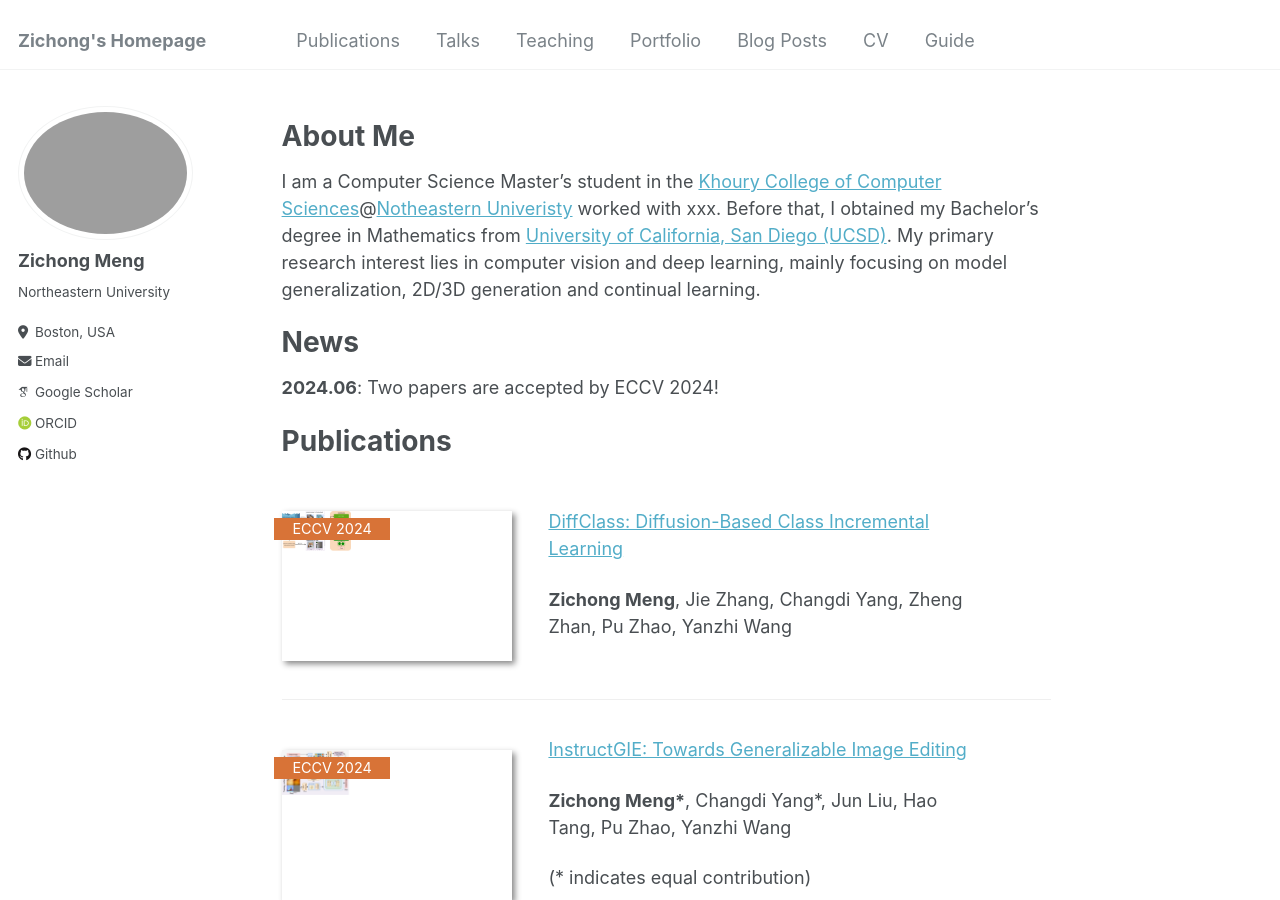
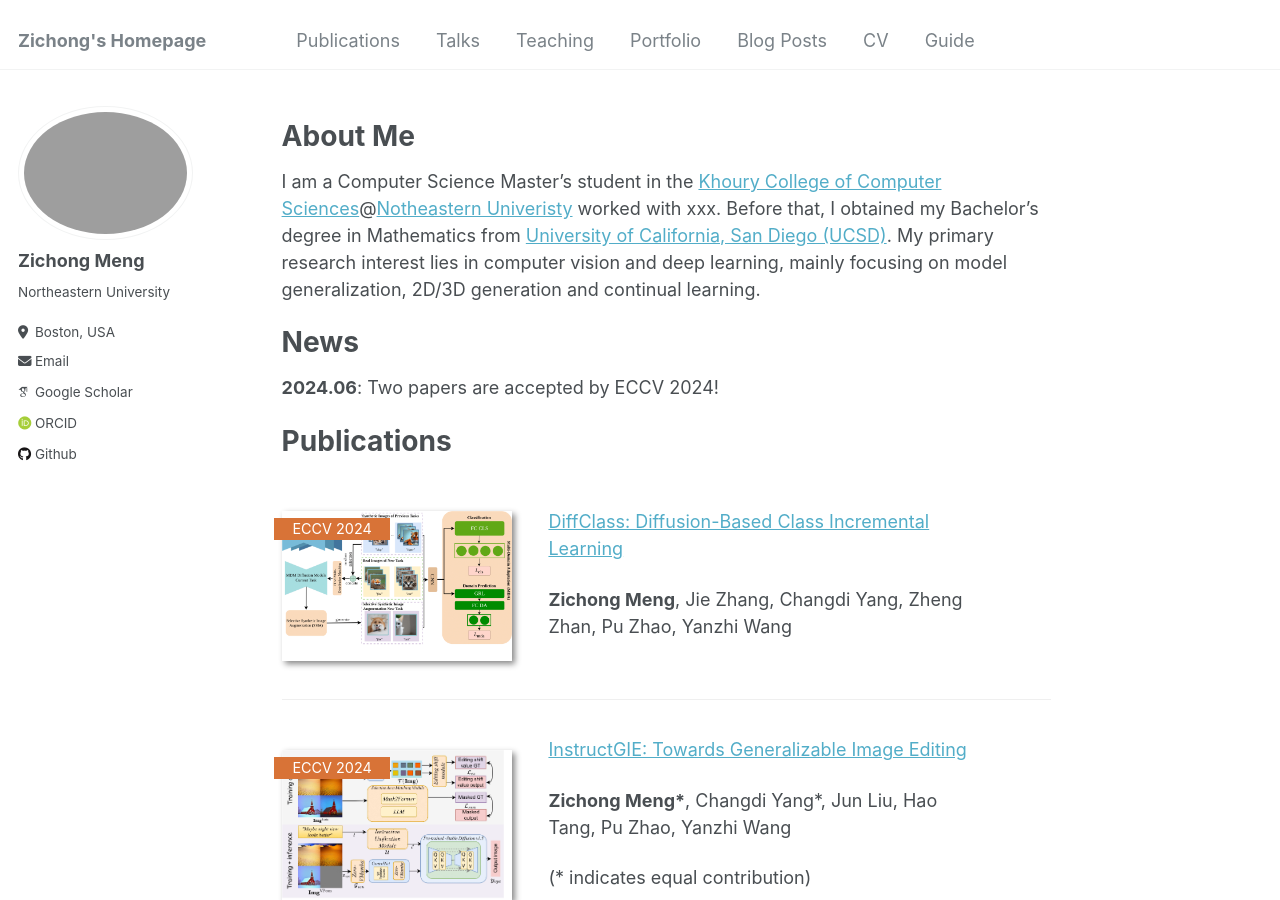
Before and after one commit to cr8br0ze/cr8br0ze.github.io, a Jekyll site: the page built from _pages/about.md, in a window 1280 px wide and 900 px high. Built offline with Jekyll 4.4.1, drawn with Linux system fonts in a browser that asks for light colours; some web fonts are replaced.

Commit message:
Update about.md

```diff
--- a/_pages/about.md
+++ b/_pages/about.md
@@ -16,7 +16,7 @@
 **2024.06**: Two papers are accepted by ECCV 2024!
 
 # Publications
-<div class='paper-box'><div class='paper-box-image'><div><div class="badge">ECCV 2024</div><img src='images/Diffclass.png' alt="sym" width="30%"></div></div>
+<div class='paper-box'><div class='paper-box-image'><div><div class="badge">ECCV 2024</div><img src='images/Diffclass.png' alt="sym" width="100%"></div></div>
 <div class='paper-box-text' markdown="1">
 
 [DiffClass: Diffusion-Based Class Incremental Learning
@@ -26,7 +26,7 @@
 </div>
 </div>
 
-<div class='paper-box'><div class='paper-box-image'><div><div class="badge">ECCV 2024</div><img src='images/InstructGIE.png' alt="sym" width="30%"></div></div>
+<div class='paper-box'><div class='paper-box-image'><div><div class="badge">ECCV 2024</div><img src='images/InstructGIE.png' alt="sym" width="100%"></div></div>
 <div class='paper-box-text' markdown="1">
 
 [InstructGIE: Towards Generalizable Image Editing
```
